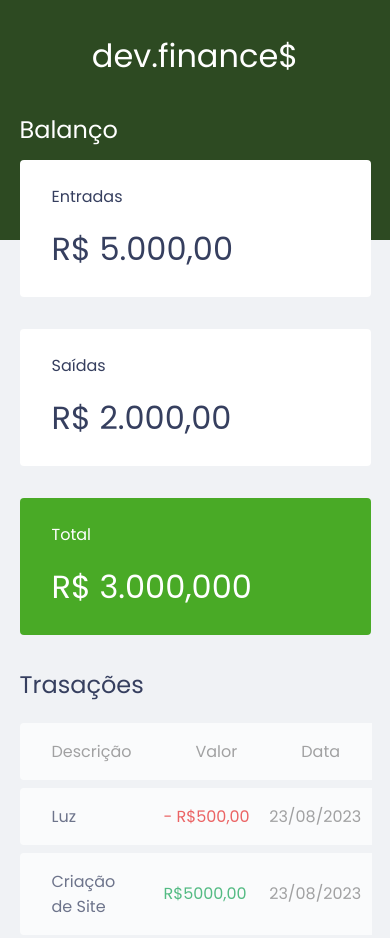
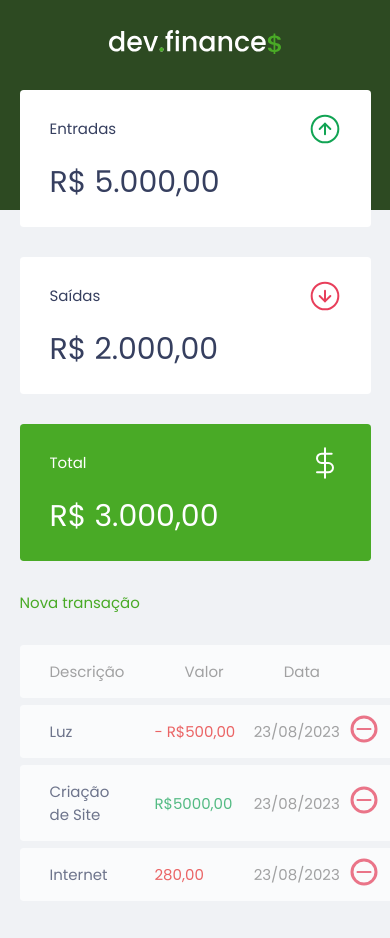
Before and after one commit to GIR0SAN/devFinances, a plain HTML site: page index.html in a window 390 px wide. Shown: the top 938 px of the page. Drawn offline with Linux system fonts and the light colour scheme.

Commit message:
Inicio responsividade

```diff
--- a/index.html
+++ b/index.html
@@ -11,36 +11,49 @@
 </head>
 <body>
   <header>
-    <h1 id="logo">dev.finance$</h1>
+    <img src="./assets/logo.svg" alt="Logo DevFinances">
   </header>
   <main class="container">
     <section id="balance">
-      <h2>Balanço</h2>
+      <h2 class="sr-only">Balanço</h2>
 
       <div class="card">
-        <h3>Entradas</h3>
+        <h3>
+          <span>Entradas</span>
+          <img src="assets/income.svg" alt="Icon income">
+        </h3>
         <p>R$ 5.000,00</p>
       </div>
 
       <div class="card">
-        <h3>Saídas</h3>
+        <h3>
+          <span>Saídas</span>
+          <img src="assets/expense.svg" alt="Icon expense">
+        </h3>
         <p>R$ 2.000,00</p>
       </div>
 
       <div class="card total">
-        <h3>Total</h3>
-        <p>R$ 3.000,000</p>
+        <h3>
+          <span>Total</span>
+          <img src="assets/total.svg" alt="Icon total">
+        </h3>
+        <p>R$ 3.000,00</p>
       </div>
     </section>
 
     <section id="transaction">
-      <h2>Trasações</h2>
+      <h2 class="sr-only">Trasações</h2>
+
+      <a href="#" class="button new">Nova transação</a>
+
       <table id="data-table">
           <thead>
             <tr>
                 <th>Descrição</th>
                 <th>Valor</th>
                 <th>Data</th>
+                <th></th>
             </tr>
           </thead>
           <tbody>
@@ -48,16 +61,25 @@
               <td class="description">Luz</td>
               <td class="expense">- R$500,00</td>
               <td class="date">23/08/2023</td>
+              <td>
+                <img src="assets/minus.svg" alt="Remover transação">
+              </td>
             </tr>
             <tr>
               <td class="description">Criação de Site</td>
               <td class="income">R$5000,00</td>
               <td class="date">23/08/2023</td>
+              <td>
+                <img src="assets/minus.svg" alt="Remover transação">
+              </td>
             </tr>
             <tr>
               <td class="description">Internet</td>
               <td class="expense">280,00</td>
               <td class="date">23/08/2023</td>
+              <td>
+                <img src="assets/minus.svg" alt="Remover transação">
+              </td>
             </tr>
           </tbody>
       </table>
--- a/style.css
+++ b/style.css
@@ -6,9 +6,20 @@
 :root{
   --dark-blue: #363f5f;
 }
+html{
+  font-size: 93.75%;
+}
 body{
   background: #f0f2f5;
   font-family: 'Poppins', sans-serif;
+}
+.sr-only{
+  position: absolute;
+  width: 1px;
+  height: 1px;
+  padding: 0px;
+  overflow:hidden;
+  border-width: -1px;
 }
 .container{
   width: min(90vw, 800px);
@@ -46,6 +57,9 @@ header h1{
 .card h3{
   font-weight: normal;
   font-size: 1rem;
+  display: flex;
+  align-items: center;
+  justify-content: space-between;
 }
 .card p{
   font-size: 2rem;
@@ -55,6 +69,17 @@ header h1{
 .card.total{
   background: #49aa26;
   color: white;
+}
+a{
+  color: #49aa26;
+  text-decoration: none;
+}
+a:hover{
+  color: #3dd705;
+}
+.button.new{
+  display: inline-block;
+  margin-bottom: 24px;
 }
 #data-table{
   width: 100%;
@@ -82,6 +107,10 @@ table tbody tr td:first-child{
   padding: 1rem 2rem ;
   font-weight: normal;
 }
+table thead tr th:last-child,
+table tbody tr td:last-child{
+  border-radius:0 0.25rem .25rem 0 ;
+}
 td.description{
   color: var(--dark-blue);
 }
@@ -91,10 +120,20 @@ td.income{
 td.expense{
   color: #e92929;
 }
-
 footer{
   text-align: center;
   padding: 4rem 0 2rem;
   color: var(--dark-blue);
   opacity: .6;
 }
+
+@media screen and (min-width:800px) {
+  html{
+    font-size: 87.5%;
+  }
+  #balance{
+    display: grid;
+    grid-template-columns: repeat(3, 1fr);
+    gap: 2rem;
+  }
+}
```
Also changed, not shown: assets/expense.svg (added), assets/income.svg (added), assets/logo.svg (added), assets/minus.svg (added), assets/plus.svg (added), assets/total.svg (added).
